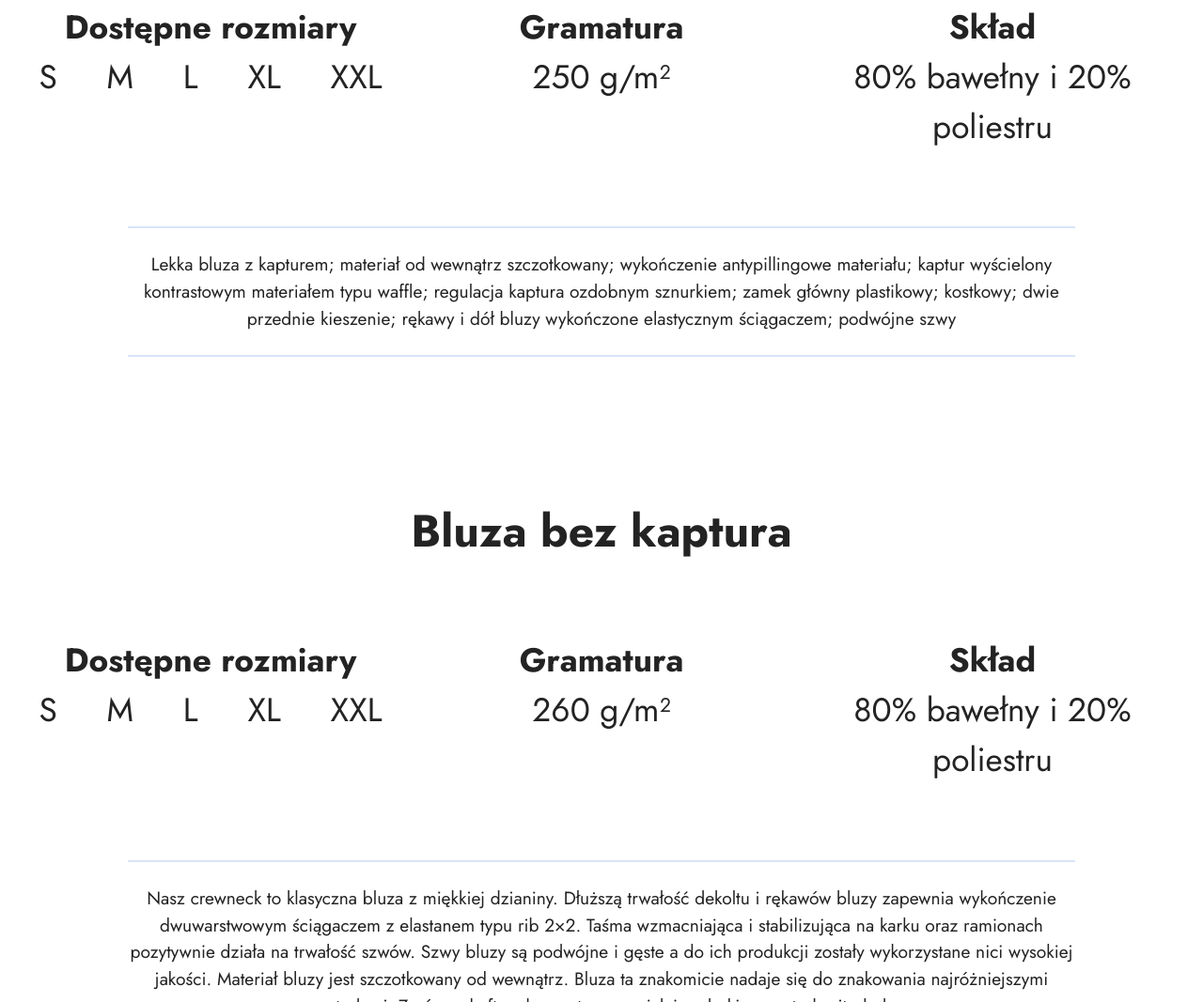
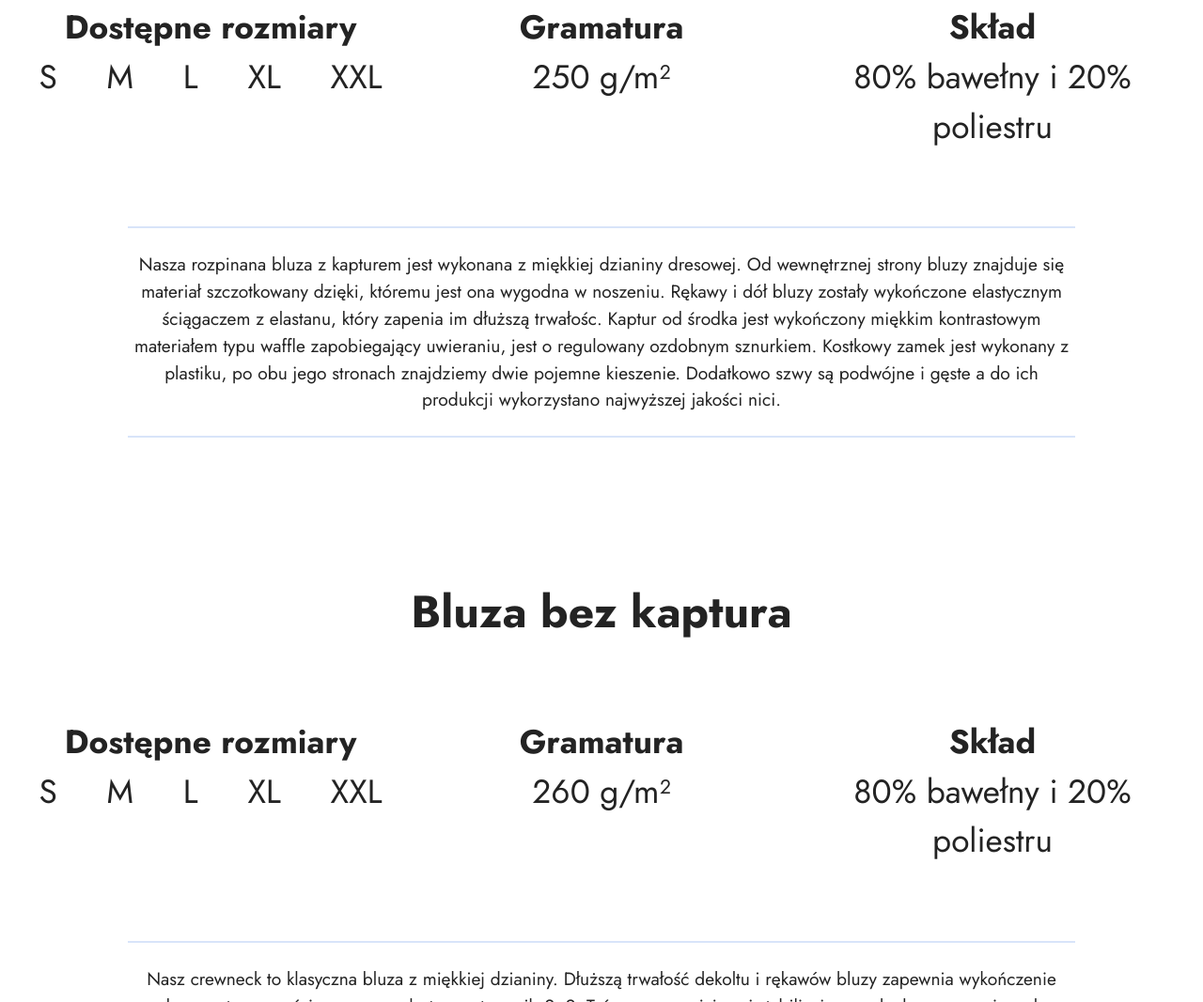
Before and after one commit to szkolnyMerch/szkolnyMerch2, a plain HTML site: page page1.html in a window 1280 px wide. Shown: the part 1805-2872 px from the top of the page at 94% size. Drawn offline with Linux system fonts and the light colour scheme.

Commit message:
Update page1.html

```diff
--- a/page1.html
+++ b/page1.html
@@ -243,9 +243,12 @@
         <div class="row justify-content-center">
             <div class="col-md-12 col-lg-10">
                 <hr class="line">
-                <p class="mbr-text align-center mbr-fonts-style my-4 display-7">Lekka bluza z kapturem; materiał od wewnątrz szczotkowany; wykończenie antypillingowe materiału;
-                     kaptur wyścielony kontrastowym materiałem typu waffle; regulacja kaptura ozdobnym sznurkiem; zamek główny plastikowy; kostkowy; dwie przednie kieszenie;
-                      rękawy i dół bluzy wykończone elastycznym ściągaczem; podwójne szwy
+                <p class="mbr-text align-center mbr-fonts-style my-4 display-7">Nasza rozpinana bluza z kapturem jest wykonana z miękkiej dzianiny dresowej. Od wewnętrznej strony bluzy znajduje się
+			materiał szczotkowany dzięki, któremu jest ona wygodna w noszeniu. Rękawy i dół bluzy zostały wykończone
+			elastycznym ściągaczem z elastanu, który zapenia im dłuższą trwałośc. Kaptur od środka jest wykończony
+			miękkim kontrastowym materiałem typu waffle zapobiegający uwieraniu, jest o regulowany ozdobnym sznurkiem.
+			Kostkowy zamek jest wykonany z plastiku, po obu jego stronach znajdziemy dwie pojemne kieszenie.
+			Dodatkowo szwy są podwójne i gęste a do ich produkcji wykorzystano najwyższej jakości nici.</p>
                 <hr class="line">
             </div>
         </div>
```
